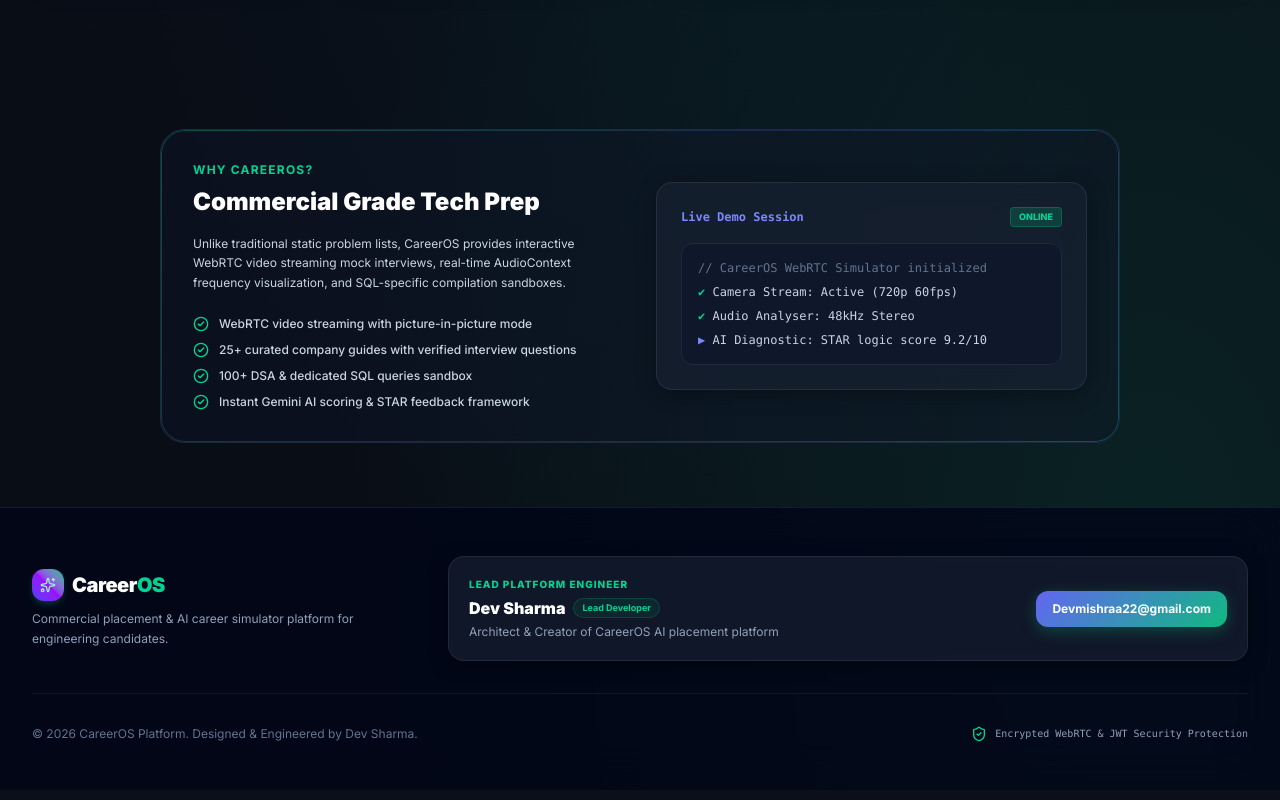
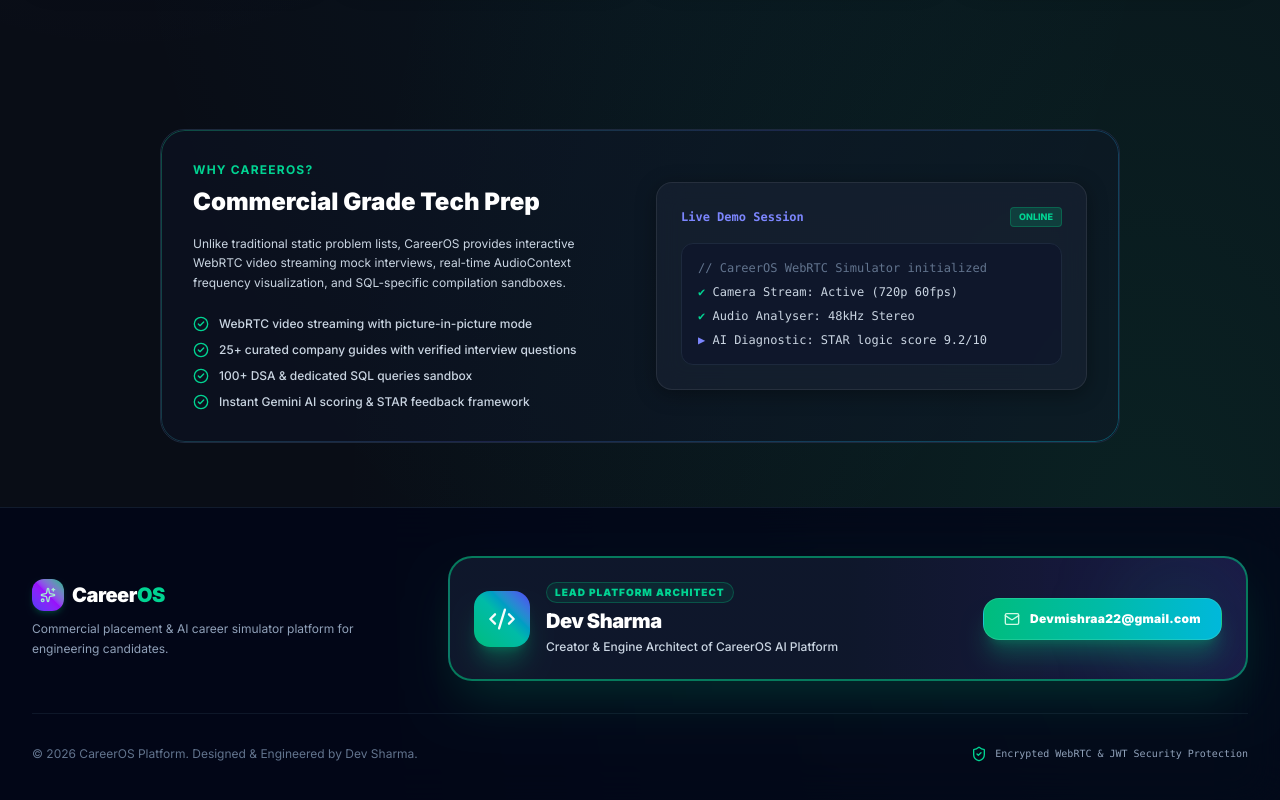
Before and after one commit to dev-sharma22/CarrerOS, a React (Vite) app in the folder client/: page / in a window 1280 px wide. Shown: the part 1476-2276 px from the top of the page. Built offline with nearby package versions, Linux system fonts and the light colour scheme.

Commit message:
Fix workspace Sign Out, make Dev Sharma developer section hyper eye-catching, and normalize auth email lookup

```diff
--- a/client/src/components/Sidebar.jsx
+++ b/client/src/components/Sidebar.jsx
@@ -1,5 +1,5 @@
 import React, { useState } from 'react';
-import { NavLink } from 'react-router-dom';
+import { NavLink, useNavigate } from 'react-router-dom';
 import {
   LayoutDashboard,
   FileText,
@@ -22,12 +22,21 @@
 import useAuth from '../hooks/useAuth';
 
 export const Sidebar = () => {
-  const { user } = useAuth();
+  const { user, logout } = useAuth();
+  const navigate = useNavigate();
   const [collapsed, setCollapsed] = useState(false);
 
   if (!user) return null;
 
   const role = user.role;
+
+  const handleLogout = () => {
+    logout();
+    navigate('/login', { replace: true });
+    setTimeout(() => {
+      window.location.href = '/login';
+    }, 150);
+  };
 
   const menuItems = {
     student: [
@@ -124,10 +133,7 @@
 
         {/* Quick Sign Out Action */}
         <button
-          onClick={() => {
-            logout();
-            window.location.href = '/login';
-          }}
+          onClick={handleLogout}
           className={`w-full flex items-center gap-3 px-3 py-2.5 rounded-xl text-xs font-bold text-red-400 hover:bg-red-500/10 border border-red-500/10 hover:border-red-500/30 transition-all cursor-pointer ${
             collapsed ? 'justify-center' : ''
           }`}
--- a/client/src/pages/Landing.jsx
+++ b/client/src/pages/Landing.jsx
@@ -1,6 +1,6 @@
 import React from 'react';
 import { Link } from 'react-router-dom';
-import { Bot, Terminal, Code2, ShieldCheck, Flame, Briefcase, Sparkles, CheckCircle2, ArrowRight, Zap, Star } from 'lucide-react';
+import { Bot, Terminal, Code2, ShieldCheck, Flame, Briefcase, Sparkles, CheckCircle2, ArrowRight, Zap, Star, Mail } from 'lucide-react';
 import useAuth from '../hooks/useAuth';
 
 export const Landing = () => {
@@ -193,22 +193,34 @@
               </p>
             </div>
 
-            {/* Developer Details & Contact */}
-            <div className="md:col-span-2 glass-card rounded-2xl p-5 border border-slate-200/60 dark:border-slate-800/80 bg-slate-900/40 flex flex-col sm:flex-row items-start sm:items-center justify-between gap-4">
-              <div className="space-y-1">
-                <span className="text-[10px] font-extrabold uppercase tracking-widest text-emerald-400 block">Lead Platform Engineer</span>
-                <h4 className="text-base font-black text-slate-900 dark:text-white flex items-center gap-2">
-                  <span>Dev Sharma</span>
-                  <span className="px-2 py-0.5 rounded-full bg-emerald-500/10 text-emerald-400 border border-emerald-500/20 text-[9px] font-bold">Lead Developer</span>
-                </h4>
-                <p className="text-xs text-slate-500 dark:text-slate-400">Architect & Creator of CareerOS AI placement platform</p>
+            {/* Eye-Catching Glowing Developer Banner */}
+            <div className="md:col-span-2 rounded-3xl p-6 bg-gradient-to-r from-slate-900 via-slate-900 to-indigo-950/90 border-2 border-emerald-500/60 shadow-2xl shadow-emerald-500/20 flex flex-col sm:flex-row items-start sm:items-center justify-between gap-5 relative overflow-hidden group hover:border-emerald-400 transition-all duration-300">
+              <div className="absolute top-0 right-0 w-32 h-32 bg-emerald-500/10 rounded-full blur-2xl group-hover:bg-emerald-500/20 transition-all" />
+
+              <div className="flex items-center gap-4 relative z-10">
+                <div className="flex h-14 w-14 items-center justify-center rounded-2xl bg-gradient-to-tr from-emerald-500 via-teal-500 to-indigo-600 text-white shadow-xl shadow-emerald-500/30 group-hover:scale-105 transition-transform">
+                  <Code2 className="w-7 h-7 text-white animate-pulse" />
+                </div>
+                <div className="space-y-1">
+                  <div className="flex items-center gap-2">
+                    <span className="text-[10px] font-black uppercase tracking-widest text-emerald-400 px-2 py-0.5 rounded-full bg-emerald-500/10 border border-emerald-500/30">
+                      Lead Platform Architect
+                    </span>
+                    <span className="flex h-2 w-2 rounded-full bg-emerald-400 animate-ping" />
+                  </div>
+                  <h4 className="text-xl font-black text-white tracking-tight flex items-center gap-2">
+                    Dev Sharma
+                  </h4>
+                  <p className="text-xs text-slate-300 font-medium">Creator & Engine Architect of CareerOS AI Platform</p>
+                </div>
               </div>
 
               <a
                 href="mailto:Devmishraa22@gmail.com"
-                className="px-4 py-2.5 rounded-xl btn-gradient-saas text-xs font-bold shadow-lg shadow-emerald-500/20 flex items-center gap-2 shrink-0 cursor-pointer"
+                className="px-5 py-3 rounded-2xl bg-gradient-to-r from-emerald-500 via-teal-500 to-cyan-500 hover:from-emerald-400 hover:to-cyan-400 text-white text-xs font-black shadow-xl shadow-emerald-500/30 hover:scale-105 transition-all flex items-center gap-2.5 shrink-0 cursor-pointer relative z-10 border border-emerald-300/30"
               >
-                <span>Devmishraa22@gmail.com</span>
+                <Mail className="w-4 h-4 text-emerald-100" />
+                <span className="tracking-wide">Devmishraa22@gmail.com</span>
               </a>
             </div>
           </div>
```
Also changed, not shown: 1 other file (tests, documents, lock files or other folders).
